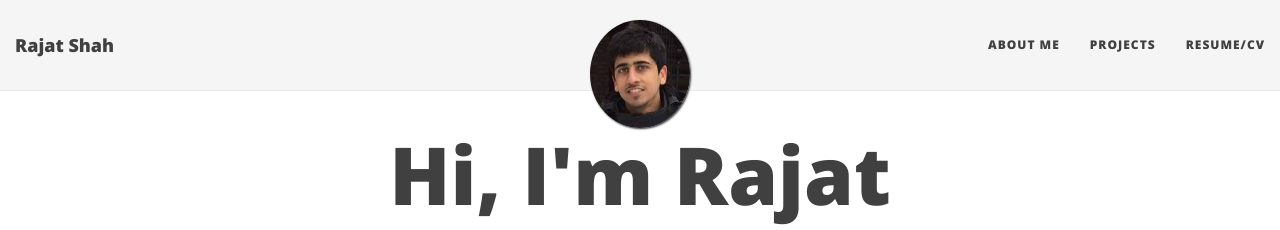
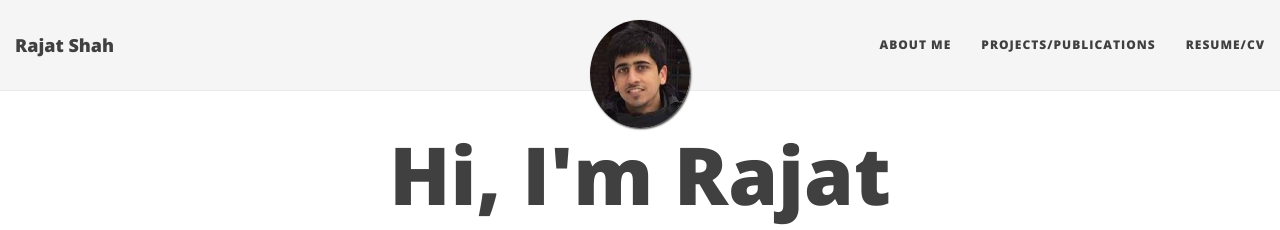
Before and after one commit to shahrajat/shahrajat.github.io, a Jekyll site: the page built from index.html, in a window 1280 px wide. Shown: the top 230 px of the page. Built offline with Jekyll 4.4.1, drawn with Linux system fonts in a browser that asks for light colours; nearby versions of some CDN libraries; the list of posts is cut into pages by our own code.

Commit message:
Update _config.yml

```diff
--- a/_config.yml
+++ b/_config.yml
@@ -24,7 +24,7 @@ description: Hi, I'm Rajat
 # List of links in the navigation bar
 navbar-links:
   About Me: "aboutme"
-  Projects: "projects"
+  Projects/Publications: "projects"
   Resume/CV: "http://shahrajat.com/assets/Rajat_Shah_Resume.pdf"
 #  nav-search: "search"
 
```
